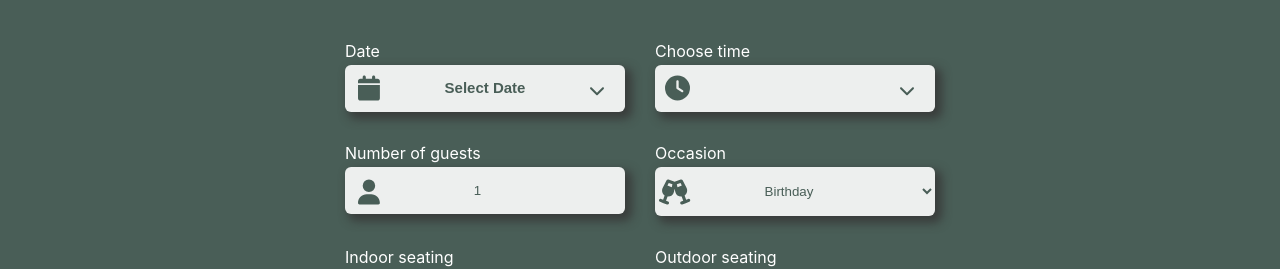
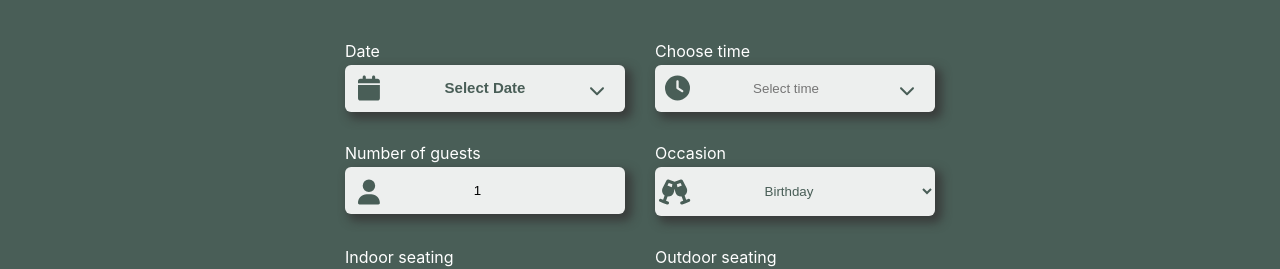
Before and after one commit to AshrafMuhammadNaeem/littlelemon-web, a React (Create React App) app: page /reservation in a window 1280 px wide. Shown: the part 148-417 px from the top of the page. Built offline with nearby package versions, Linux system fonts and the light colour scheme; a web font is replaced by a local one.

Commit message:
Update BookingForm.js

```diff
--- a/src/BookingForm.js
+++ b/src/BookingForm.js
@@ -1,4 +1,4 @@
-import React, {useState, useRef} from "react";
+import React, {useState} from "react";
 import DatePicker from 'react-datepicker';
 import 'react-datepicker/dist/react-datepicker.css';
 import './BookingForm.css'
@@ -14,10 +14,12 @@ export  const  BookingForm = ({
       submitForm,
     }) => {
 
-      const inputRef = useRef(null);
+      // const inputRef = useRef(null);
       const [isDateSelected, setIsDateSelected] = useState(false);
       const [isDatePickerOpen, setIsDatePickerOpen] = useState(false);
       const [isTimeOpen, setIsTimeOpen] = useState(false);
+      const [isGuestsOpen, setIsGuestsOpen] = useState(false);
+      // const [isOccasionOpen, setIsOccasionOpen] = useState(false);
 
       const handleDatePickerOpen = () => {
         setIsDatePickerOpen(true);
@@ -28,20 +30,43 @@ export  const  BookingForm = ({
       };
 
       // style controlling for Time Selection
-      const handleTimeOpen = () => {
+      const handleTimeOpen = (e) => {
+        e.preventDefault()
         setIsTimeOpen(true);
-        inputRef.current.focus()
+        // inputRef.current.focus()
       };
 
-      const handleTimeClose = () => {
-        inputRef.current.blur()
-        setIsTimeOpen(false);
-      };
+      // const handleTimeClose = () => {
+      //   setIsTimeOpen(false);
+      // };
 
       const handleTimeSelection = (e, time) => {
             e.preventDefault();
             dispatch({ type: "SELECT_TIME", payload: time });
           };
+
+    // handle guests selection function
+      const handleGuestsOpen = (e) => {
+        e.preventDefault()
+        setIsGuestsOpen(true);
+        // inputRef.current.focus()
+      };
+
+      // const handleGuestsClose = () => {
+      //   setIsGuestsOpen(false);
+      // };
+
+      // handle Occsasion selection function
+
+      // const handleOccasionOpen = (e) => {
+      //   e.preventDefault()
+      //   setIsOccasionOpen(true);
+      //   // inputRef.current.focus()
+      // };
+
+      // const handleOccasionClose = () => {
+      //   setIsOccasionOpen(false);
+      // };
 
           const handleSubmit = (e) => {
             e.preventDefault();
@@ -57,6 +82,7 @@ export  const  BookingForm = ({
               email: ""
             });
             setIsDateSelected(false);
+            setIsTimeOpen(false)
             alert(`Reservation successfull for: ${formData.fname} ${formData.lname}. A confirmation email will be sent to your address with the details of your reservation.`);
           };
 
@@ -105,21 +131,20 @@ export  const  BookingForm = ({
                         min={new Date().toISOString().split("T")[0]}
                         />
                       <FontAwesomeIcon icon={ isDatePickerOpen ? faChevronUp : faChevronDown} className={isDatePickerOpen ? "icon-2-inactive " : "icon-2-active"} />
-                      <FontAwesomeIcon icon={faCalendar} fontSize={25} className={isDatePickerOpen ? "icon-inactive " : "icon-active"} />
+                      <FontAwesomeIcon icon={faCalendar} fontSize={25} className= "icon-active" />
                     </div>
                     <div className="icon-wraper">
                       <label htmlFor="res-time">Choose time</label>
                             <FontAwesomeIcon icon={faClock} fontSize={25} className="time-icon" />
                             <input
                               type="text"
-                              ref={inputRef}
-                              className={isTimeOpen ? "res-date-inactive " : "res-date-active"}
+                              id="res-time"
+                              // ref={inputRef}
+                              className={isTimeOpen ? "res-date-inactive " : "time-input"}
                               list="time-options"
-                              // placeholder="Select Time"
+                              placeholder="Select time"
                               onFocus={handleTimeOpen}
-                              onBlur={handleTimeClose}
-
-
+                              // onBlur={handleTimeClose}
                             />
                             <datalist id="time-options">
                               {availableTimes.availableTimes.map((time, idx) => (
@@ -128,6 +153,7 @@ export  const  BookingForm = ({
                                 disabled={availableTimes.selectedTime === time}>{time}</option>
                               ))}
                             </datalist>
+                            <FontAwesomeIcon icon={ isTimeOpen ? faChevronUp : faChevronDown} className={ isTimeOpen ? "icon-2-inactive" : "icon-2-active"}/>
                             {/* <select className="time-input" > <option defaultValue=""> Select Time  </option>
                                                 {availableTimes.availableTimes.map((time, idx) => (
                                                   <option key={idx}
@@ -142,22 +168,27 @@ export  const  BookingForm = ({
 
                                                 ))}
                             </select> */}
-                            <FontAwesomeIcon icon={ isTimeOpen ? faChevronUp : faChevronDown} className={ isTimeOpen ? "icon-2-inactive" : "icon-2-active"}/>
+
                     </div>
                     <div className="icon-wraper">
                       <label htmlFor="guests">Number of guests</label>
                       <FontAwesomeIcon icon={faUser} fontSize={25} className="guests-icon" />
-                      <input type="number" placeholder="1" min="1" max="10" id="guests" className="guests-input"
+                      <input type="number" min="1" max="10" id="guests" className={isGuestsOpen ? "res-date-inactive " : "time-input"}
                       name="guests" value={formData.guests}
                       onChange={handleChange}
+                      onFocus={handleGuestsOpen}
+                      // onBlur={handleGuestsClose}
                       />
+
+                       {/* <FontAwesomeIcon icon={ isGuestsOpen ? faChevronUp : faChevronDown} className={ isTimeOpen ? "icon-2-inactive" : "icon-2-active"}/> */}
 
                     </div>
                     <div className="icon-wraper">
                     <label htmlFor="occasion">Occasion</label>
 
                     <FontAwesomeIcon icon={faChampagneGlasses} fontSize={25} className="occasion-icon" />
-                    <select id="occasion" name="occasion" className="occasion-input" value={formData.occasion} onChange={handleChange}>
+                    <select id="occasion" name="occasion" className="occasion-input"
+                    value={formData.occasion} onChange={handleChange} >
                               <option value="Birthday">Birthday</option>
                               <option value="Anniversary">Anniversary</option>
                               <option value="Work Promotion">Work Promotion</option>
```
